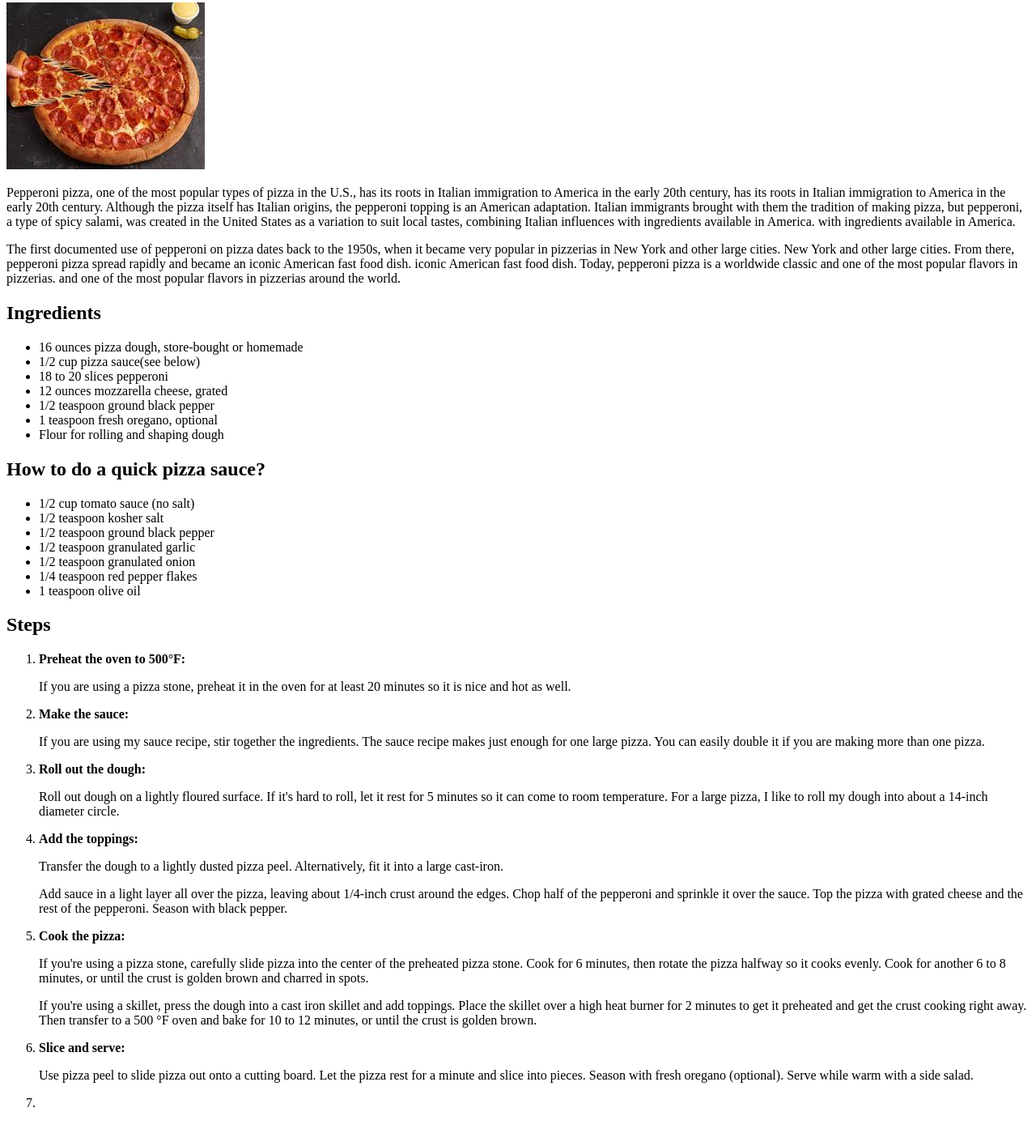
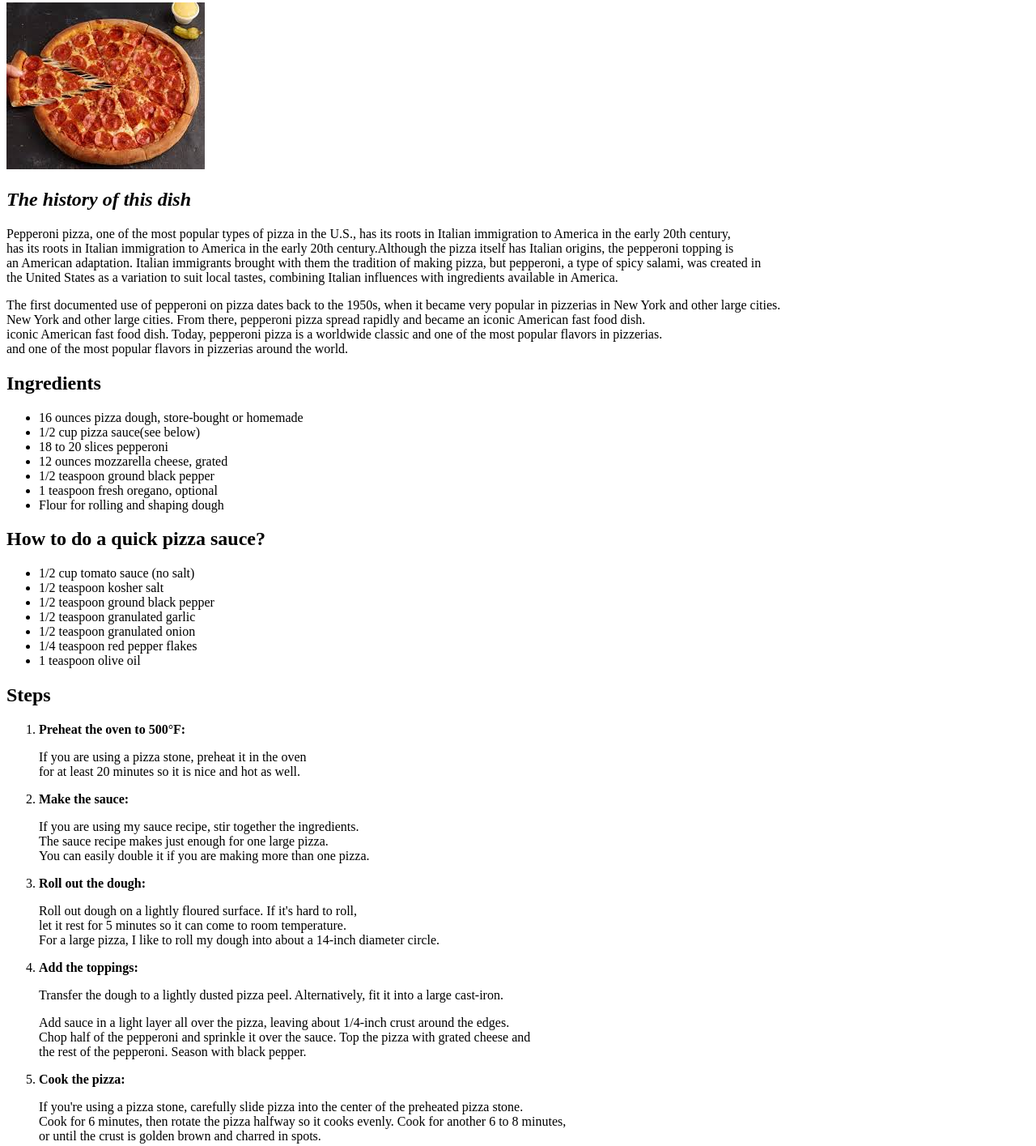
Before and after one commit to mineldev/odin-recipes, a plain HTML site: page recipes/pizza.html in a window 1280 px wide. Shown: the part 103-1518 px from the top of the page at 81% size. Before the commit the page ends 1490 px from the top, so only its background shows below. Drawn offline with Linux system fonts and the light colour scheme.

```diff
--- a/recipes/pizza.html
+++ b/recipes/pizza.html
@@ -8,21 +8,20 @@
 </head>
 <body>
     <h1>Pepperoni Pizza</h1>
-    <img src="../recipes-images/descarga.jpeg" alt="">
+    <img src="../recipes-images/descarga.jpeg" alt="pepperoni-pizza">
+    <h2><em>The history of this dish</em></h2>
+    <p>
+        Pepperoni pizza, one of the most popular types of pizza in the U.S., has its roots in Italian immigration to America in the early 20th century,<br>
+        has its roots in Italian immigration to America in the early 20th century.Although the pizza itself has Italian origins, the pepperoni topping is <br>
+        an American adaptation. Italian immigrants brought with them the tradition of making pizza, but pepperoni, a type of spicy salami, was created in <br>
+        the United States as a variation to suit local tastes, combining Italian influences with ingredients available in America.
 
-    <p>
-        Pepperoni pizza, one of the most popular types of pizza in the U.S., has its roots in Italian immigration to America in the early 20th century,
-        has its roots in Italian immigration to America in the early 20th century.
-        Although the pizza itself has Italian origins, the pepperoni topping is an American adaptation.
-        Italian immigrants brought with them the tradition of making pizza, but pepperoni, a type of spicy salami,
-        was created in the United States as a variation to suit local tastes, combining Italian influences with ingredients available in America.
-        with ingredients available in America.
     </p>
 
     <p>
-        The first documented use of pepperoni on pizza dates back to the 1950s, when it became very popular in pizzerias in New York and other large cities.
-        New York and other large cities. From there, pepperoni pizza spread rapidly and became an iconic American fast food dish.
-        iconic American fast food dish. Today, pepperoni pizza is a worldwide classic and one of the most popular flavors in pizzerias.
+        The first documented use of pepperoni on pizza dates back to the 1950s, when it became very popular in pizzerias in New York and other large cities. <br>
+        New York and other large cities. From there, pepperoni pizza spread rapidly and became an iconic American fast food dish. <br>
+        iconic American fast food dish. Today, pepperoni pizza is a worldwide classic and one of the most popular flavors in pizzerias. <br>
         and one of the most popular flavors in pizzerias around the world.
     </p>
 
@@ -51,32 +50,31 @@
     <h2>Steps</h2>
     <ol>
     <li><b>Preheat the oven to 500°F:</b></li>
-    <p>If you are using a pizza stone, preheat it in the oven
+    <p>If you are using a pizza stone, preheat it in the oven <br>
     for at least 20 minutes so it is nice and hot as well.</p>
     <li><b>Make the sauce:</b></li>
-    <p>If you are using my sauce recipe, stir together the ingredients.
-    The sauce recipe makes just enough for one large pizza.
+    <p>If you are using my sauce recipe, stir together the ingredients. <br>
+    The sauce recipe makes just enough for one large pizza. <br>
     You can easily double it if you are making more than one pizza.</p>
     <li><b>Roll out the dough:</b></li>
-    <p>Roll out dough on a lightly floured surface. If it's hard to roll,
-    let it rest for 5 minutes so it can come to room temperature.
+    <p>Roll out dough on a lightly floured surface. If it's hard to roll, <br>
+    let it rest for 5 minutes so it can come to room temperature. <br>
     For a large pizza, I like to roll my dough into about a 14-inch diameter circle.</p>
     <li><b>Add the toppings:</b></li>
     <p>Transfer the dough to a lightly dusted pizza peel. Alternatively, fit it into a large cast-iron.</p>
-    <p>Add sauce in a light layer all over the pizza, leaving about 1/4-inch crust around the edges.
-    Chop half of the pepperoni and sprinkle it over the sauce. Top the pizza with grated cheese and
+    <p>Add sauce in a light layer all over the pizza, leaving about 1/4-inch crust around the edges. <br>
+    Chop half of the pepperoni and sprinkle it over the sauce. Top the pizza with grated cheese and  <br>
     the rest of the pepperoni. Season with black pepper.</p>
     <li><b>Cook the pizza:</b></li>
-    <p>If you're using a pizza stone, carefully slide pizza into the center of the preheated pizza stone.
-    Cook for 6 minutes, then rotate the pizza halfway so it cooks evenly. Cook for another 6 to 8 minutes,
+    <p>If you're using a pizza stone, carefully slide pizza into the center of the preheated pizza stone. <br>
+    Cook for 6 minutes, then rotate the pizza halfway so it cooks evenly. Cook for another 6 to 8 minutes, <br>
     or until the crust is golden brown and charred in spots.</p>
-    <p>If you're using a skillet, press the dough into a cast iron skillet and add toppings.
-    Place the skillet over a high heat burner for 2 minutes to get it preheated and get the crust cooking right away.
+    <p>If you're using a skillet, press the dough into a cast iron skillet and add toppings. <br>
+    Place the skillet over a high heat burner for 2 minutes to get it preheated and get the crust cooking right away. <br>
     Then transfer to a 500 °F oven and bake for 10 to 12 minutes, or until the crust is golden brown.</p>
     <li><b>Slice and serve:</b></li>
-    <p>Use pizza peel to slide pizza out onto a cutting board. Let the pizza rest for a minute and slice into pieces.
+    <p>Use pizza peel to slide pizza out onto a cutting board. Let the pizza rest for a minute and slice into pieces. <br>
     Season with fresh oregano (optional). Serve while warm with a side salad.</p>
-    <li><b></b></li>
     </ol>
 </body>
 </html>
```
Also changed, not shown: index.html (+1 -0 lines), recipes/spomelette.html (added, +65 -0 lines).
